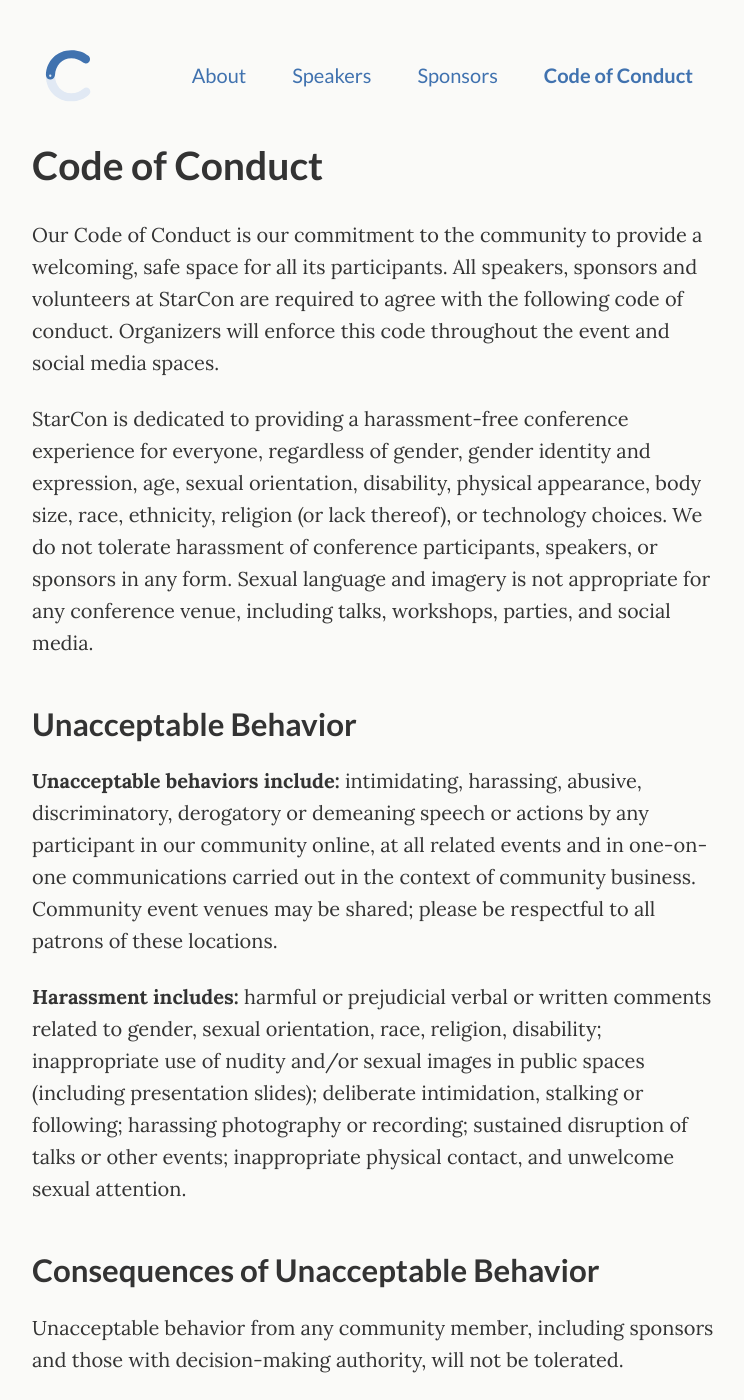
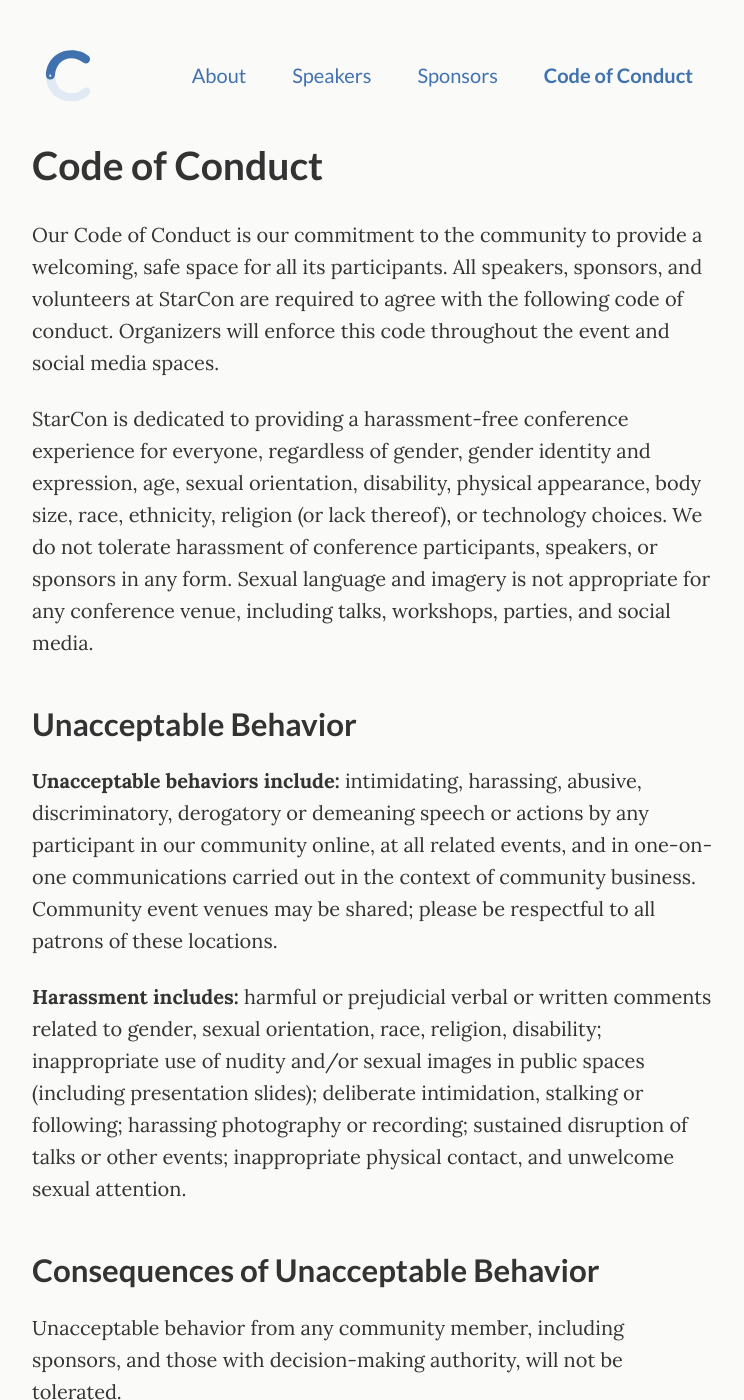
Before and after one commit to StarConKW/starconkw.github.io, a Jekyll site: the page built from _pages/coc.md, in a window 1280 px wide and 1400 px high. Shown: the whole window, without its empty margins (266-1010 px from the left). Built offline with Jekyll 4.4.1, drawn with Linux system fonts in a browser that asks for light colours; some of the changed text lies outside the part shown.

Commit message:
add oxford commas and formspree
update revision date

reword a sentence

```diff
--- a/_pages/coc.md
+++ b/_pages/coc.md
@@ -8,7 +8,7 @@ permalink: /coc/
 <div class="pretty-links">
 
 Our Code of Conduct is our commitment to the community to provide a welcoming,
-safe space for all its participants. All speakers, sponsors and volunteers at
+safe space for all its participants. All speakers, sponsors, and volunteers at
 StarCon are required to agree with the following code of conduct. Organizers
 will enforce this code throughout the event and social media spaces.
 
@@ -24,7 +24,7 @@ workshops, parties, and social media.
 
 **Unacceptable behaviors include:** intimidating, harassing, abusive,
 discriminatory, derogatory or demeaning speech or actions by any participant in
-our community online, at all related events and in one-on-one communications
+our community online, at all related events, and in one-on-one communications
 carried out in the context of community business. Community event venues may be
 shared; please be respectful to all patrons of these locations.
 
@@ -37,7 +37,7 @@ physical contact, and unwelcome sexual attention.
 
 ## Consequences of Unacceptable Behavior ##
 
-Unacceptable behavior from any community member, including sponsors and those
+Unacceptable behavior from any community member, including sponsors, and those
 with decision-making authority, will not be tolerated.
 
 Anyone asked to stop unacceptable behavior is expected to comply immediately.
@@ -70,9 +72,16 @@ other guests) to abide by this Code of Conduct in all community
 venues&mdash;online and in-person&mdash;as well as in all one-on-one
 communications pertaining to community business.
 
-## Contact Information ##
+## Contact Us ##
 
-Email: [starconuw@googlegroups.com](mailto:starconuw@googlegroups.com)
+<form action="https://formspree.io/uwstarcon@gmail.com" method="POST">
+
+<textarea type="text" name="code of conduct violation" rows="5" cols="60"></textarea>
+<label for="_replyto">Your email (optional) </label>
+<input type="email" name="_replyto">
+
+<input type="submit" value="Send">
+</form>
 
 # License Information and Attribution #
 
```
Also changed, not shown: other parts of _pages/coc.md (+5 -3 lines).
